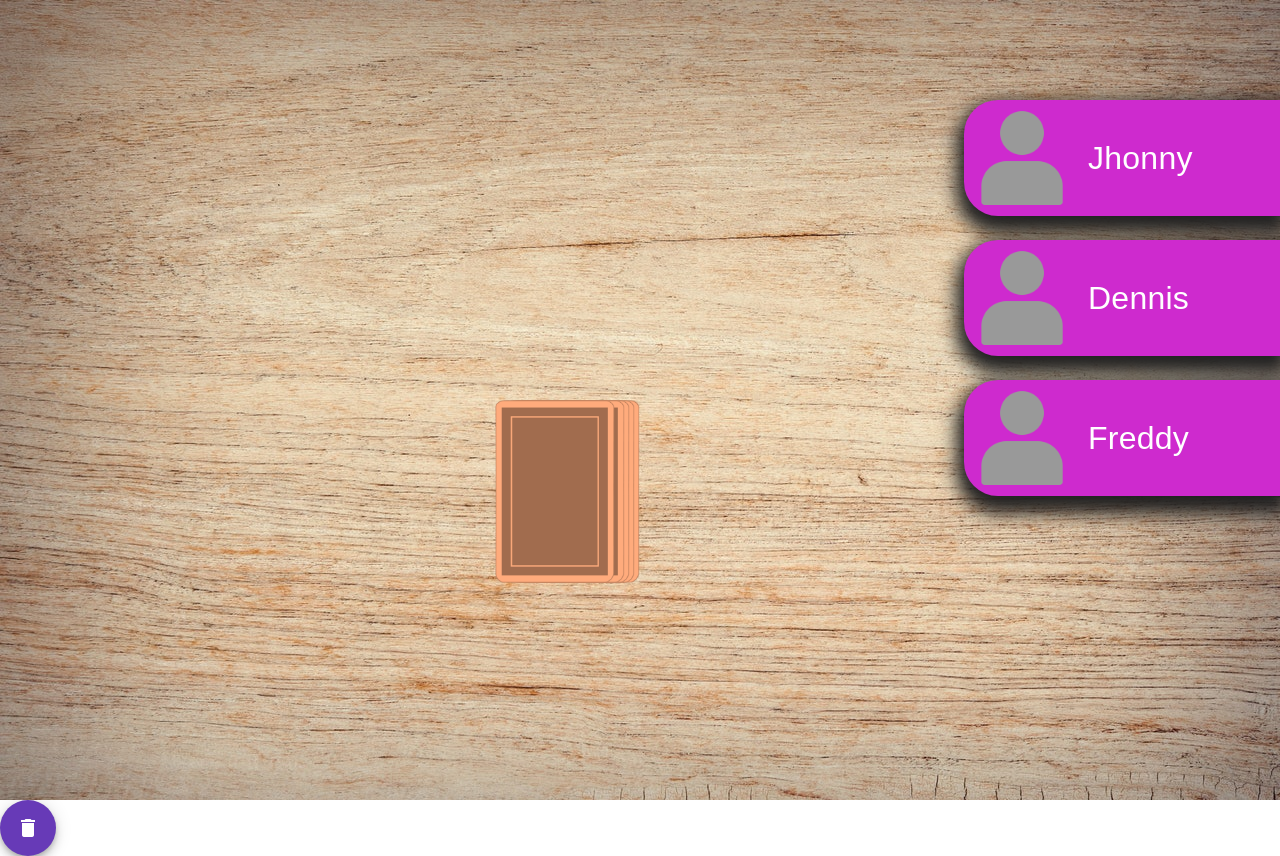
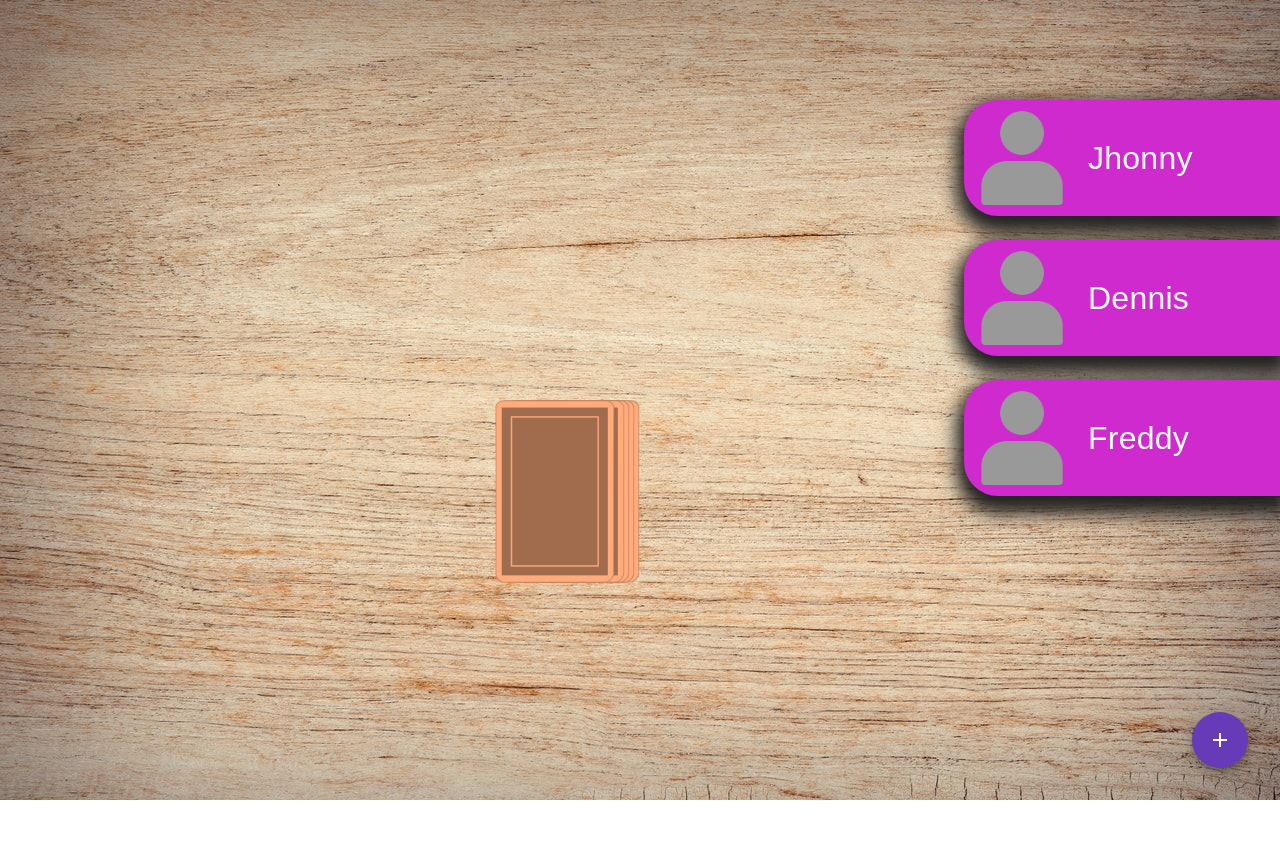
Before and after one commit to RaphaelFichtinger/AngularPractice, an Angular app in the folder ringoffire/: page /game in a window 1280 px wide. After the commit the page ends 800 px from the top, so only its background shows below. Built offline with nearby package versions, Linux system fonts and the light colour scheme.

Commit message:
added dialog component from MD

```diff
--- a/ringoffire/src/app/app.component.ts
+++ b/ringoffire/src/app/app.component.ts
@@ -3,13 +3,15 @@
 import { CommonModule } from '@angular/common';
 import {MatButtonModule} from '@angular/material/button';
 import {MatIconModule} from '@angular/material/icon';
+import {MatDialogModule} from '@angular/material/dialog';
+
 
 
 
 @Component({
   selector: 'app-root',
   standalone: true,
-  imports: [RouterOutlet,CommonModule, MatButtonModule, MatIconModule],
+  imports: [RouterOutlet,CommonModule, MatButtonModule, MatIconModule, MatDialogModule],
   templateUrl: './app.component.html',
   styleUrl: './app.component.scss'
 })
--- /dev/null
+++ b/ringoffire/src/app/dialog-add-player/dialog-add-player.component.html
@@ -0,0 +1 @@
+<p>dialog-add-player works!</p>
--- a/ringoffire/src/app/game/game.component.html
+++ b/ringoffire/src/app/game/game.component.html
@@ -27,6 +27,6 @@
     </div>
 </div>
 
-<button mat-fab color="primary" aria-label="Example icon button with a delete icon">
-    <mat-icon>delete</mat-icon>
+<button (click)="openDialog()" mat-fab color="primary" aria-label="Example icon button with a delete icon" class="btn-add">
+    <mat-icon>add</mat-icon>
   </button>
--- a/ringoffire/src/app/game/game.component.scss
+++ b/ringoffire/src/app/game/game.component.scss
@@ -53,3 +53,9 @@
     position: absolute;
     right: 0;
 }
+
+.btn-add{
+    position: absolute;
+    right: 32px;
+    bottom: 32px;
+}
--- a/ringoffire/src/app/game/game.component.ts
+++ b/ringoffire/src/app/game/game.component.ts
@@ -4,12 +4,15 @@
 import { PlayerComponent } from '../player/player.component';
 import {MatButtonModule} from '@angular/material/button';
 import {MatIconModule} from '@angular/material/icon';
+import {MatDialog} from '@angular/material/dialog';
+import { DialogAddPlayerComponent } from '../dialog-add-player/dialog-add-player.component';
+
 
 
 @Component({
   selector: 'app-game',
   standalone: true,
-  imports: [CommonModule, PlayerComponent, MatButtonModule, MatIconModule ],
+  imports: [CommonModule, PlayerComponent, MatButtonModule, MatIconModule, ],
   templateUrl: './game.component.html',
   styleUrl: './game.component.scss'
 })
@@ -19,7 +22,7 @@
   game: Game = new Game;
 
 
-constructor() { }
+constructor(public dialog: MatDialog) { }
 
 ngOnInit(): void {
   this.newGame();
@@ -53,11 +56,12 @@
       }, 1000);
 }
 }
+}
+openDialog(): void {
+  const dialogRef = this.dialog.open(DialogAddPlayerComponent,);
 
-
-
-
-
-
+  dialogRef.afterClosed().subscribe(result => {
+    console.log('The dialog was closed');
+  });
 }
 }
```
Also changed, not shown: ringoffire/src/app/dialog-add-player/dialog-add-player.component.ts (added, +12 -0 lines), ringoffire/src/app/dialog-add-player/dialog-add-player.component.scss (added), 1 other file (tests, documents, lock files or other folders).
